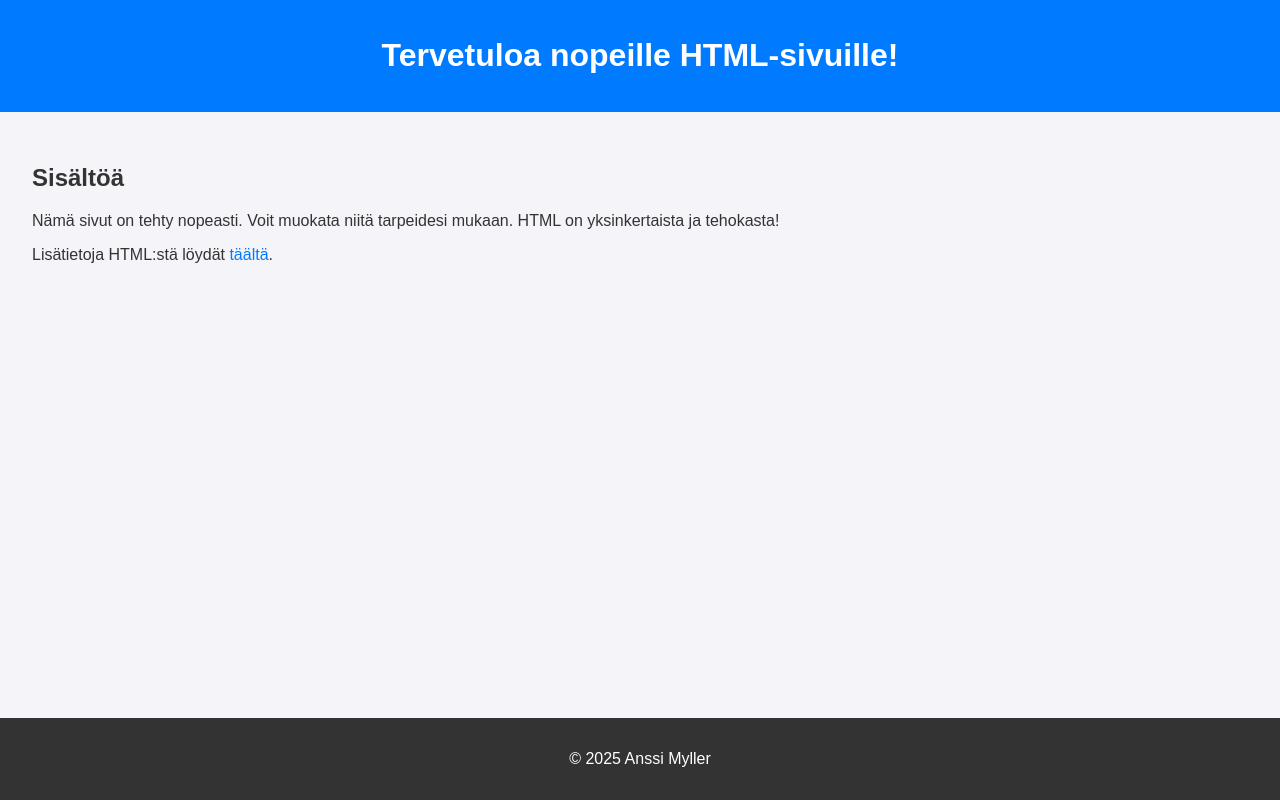
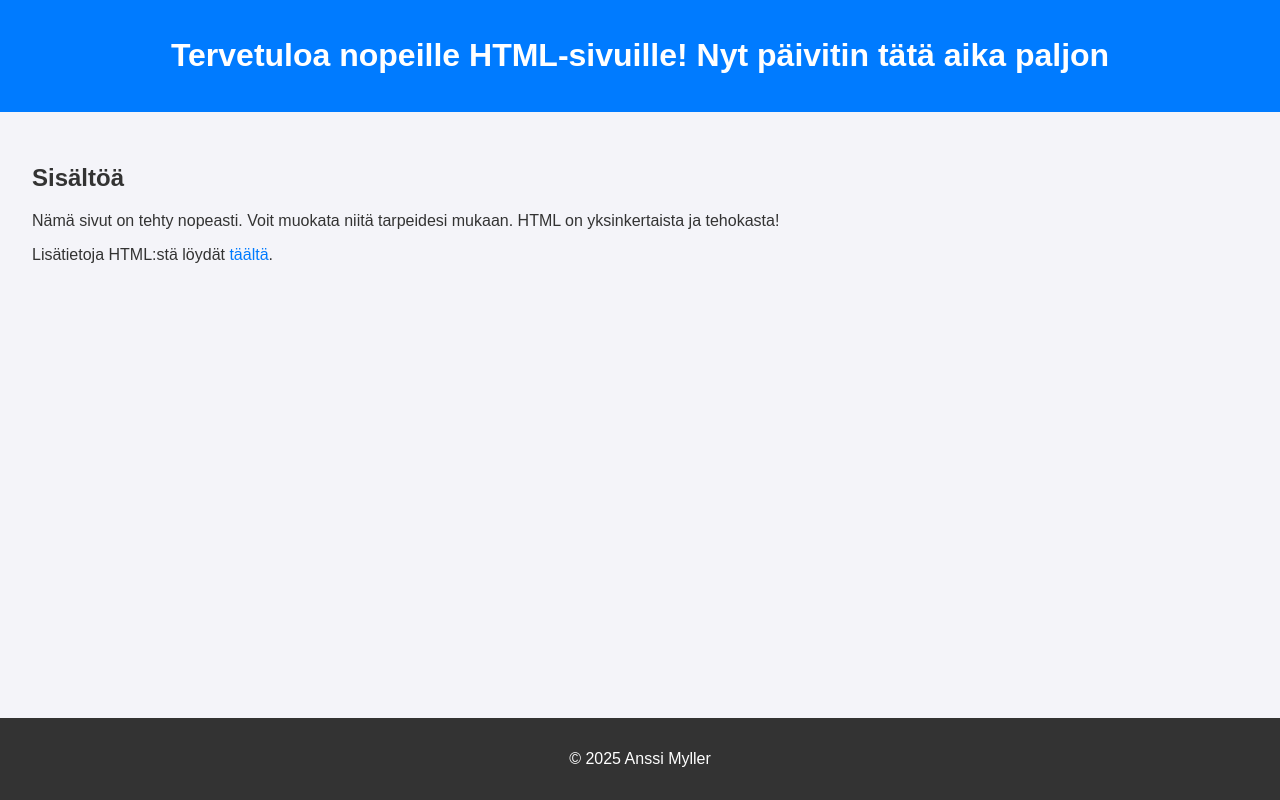
Before and after one commit to Anssi22/munsivu, a plain HTML site: page webbisivu.html in a window 1280 px wide. Drawn offline with Linux system fonts and the light colour scheme.

Commit message:
Lisattty tekstia

```diff
--- a/webbisivu.html
+++ b/webbisivu.html
@@ -41,7 +41,7 @@
 </head>
 <body>
     <header>
-        <h1>Tervetuloa nopeille HTML-sivuille!</h1>
+        <h1>Tervetuloa nopeille HTML-sivuille! Nyt päivitin tätä aika paljon</h1>
     </header>
     <main>
         <h2>Sisältöä</h2>
```
